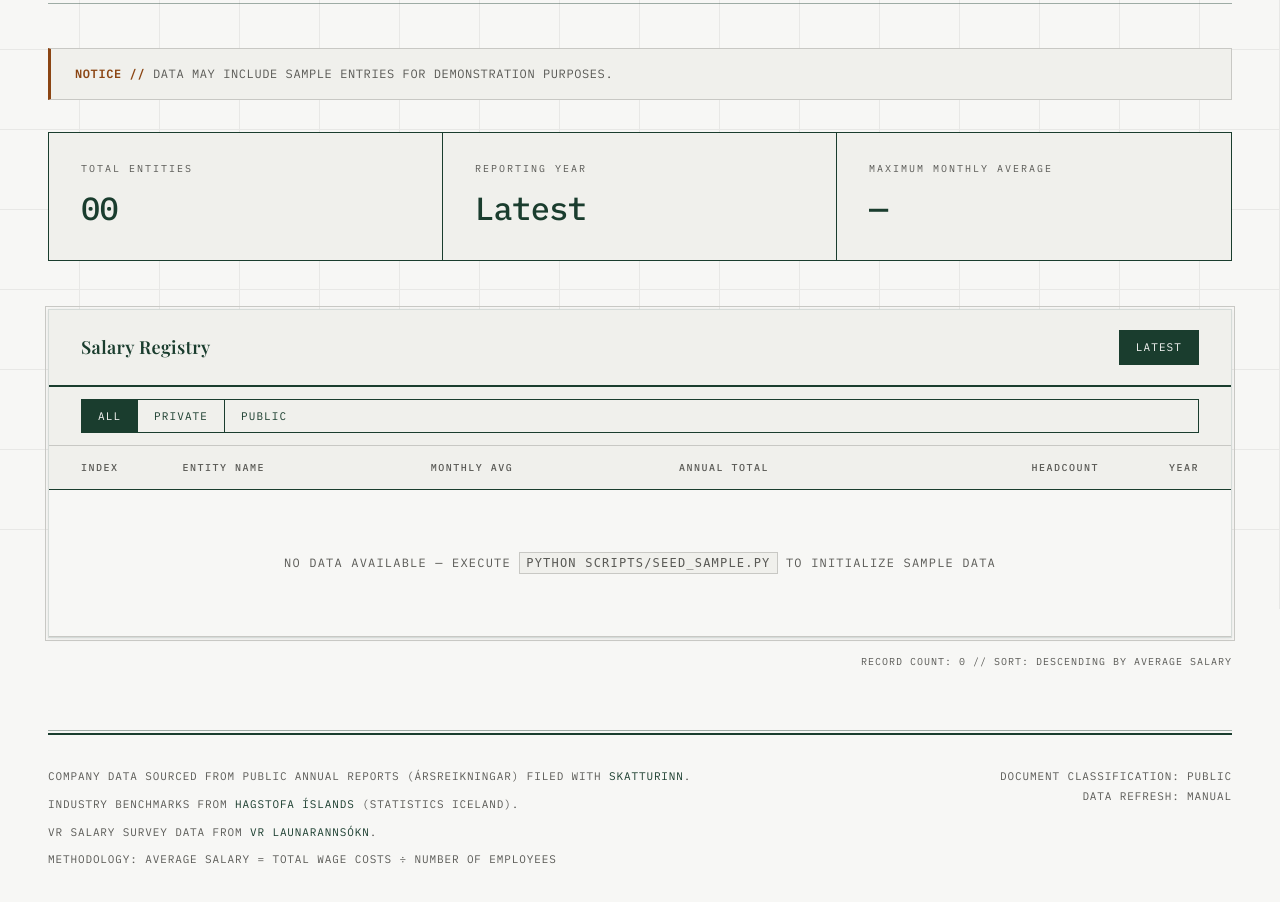
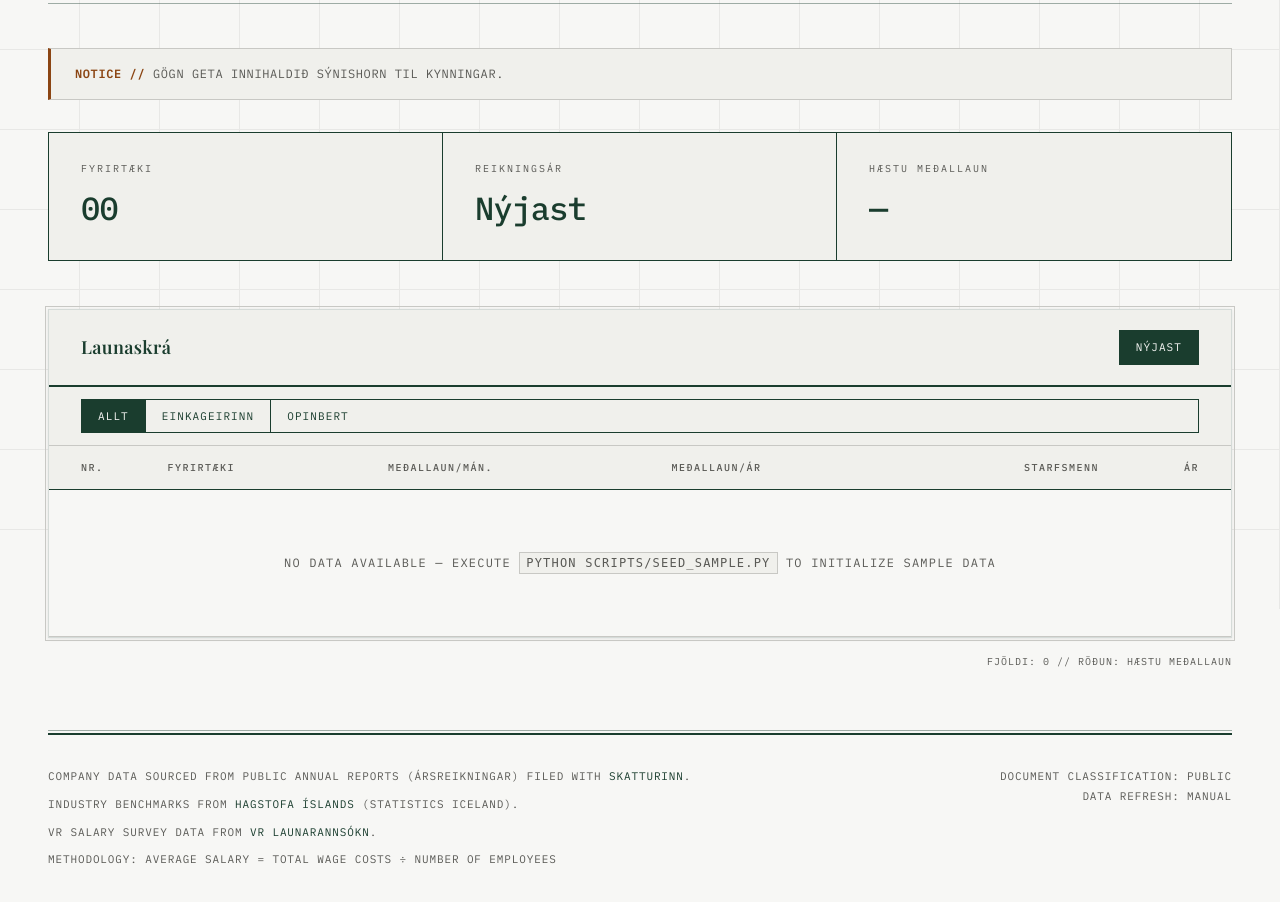
Before and after one commit to Interkz/launatrausti, a FastAPI app: page / in a window 1280 px wide. Shown: the part 191-1093 px from the top of the page. Run offline with FastAPI, Linux system fonts and the light colour scheme; data that the repository does not hold is empty.

Commit message:
fix: unhide 118 Starfatorg jobs, clean home page, translate to Icelandic
- Fixed deactivate_stale_jobs to preserve jobs with future deadlines
- Filter rankings to starfsmenn >= 3 (removes budget line items)
- Fixed 5 companies showing as raw kennitölur (Landsbankinn, Íslandsbanki, etc.)
- Translated home page headers to Icelandic
- Cleaned up 60 garbled R-prefix duplicate companies
- Reset 426 stuck scrape_log entries

Co-Authored-By: Claude Opus 4.6 (1M context) <noreply@anthropic.com>

```diff
--- a/src/database.py
+++ b/src/database.py
@@ -431,6 +431,9 @@ def get_ranked_companies(
 
     if exclude_sample:
         where_clauses.append("(ar.is_sample = 0 OR ar.is_sample IS NULL)")
+
+    # Exclude budget line items with fewer than 3 employees
+    where_clauses.append("ar.starfsmenn >= 3")
 
     where_sql = " AND ".join(where_clauses) if where_clauses else "1=1"
     params.append(limit)
@@ -1269,19 +1272,20 @@ def deactivate_stale_jobs(source: str, active_source_ids: list[str]) -> int:
     cursor = conn.cursor()
     total = 0
 
-    # (a) Not in active source IDs list
+    # (a) Not in active source IDs list — but keep jobs with future deadlines
     if active_source_ids:
         placeholders = ",".join("?" * len(active_source_ids))
         cursor.execute(f"""
             UPDATE job_listings SET is_active = 0, updated_at = datetime('now')
             WHERE source = ? AND source_id NOT IN ({placeholders})
             AND is_active = 1
+            AND (deadline IS NULL OR deadline < date('now'))
         """, [source] + active_source_ids)
     else:
-        # If no active IDs provided, deactivate all from this source
         cursor.execute("""
             UPDATE job_listings SET is_active = 0, updated_at = datetime('now')
             WHERE source = ? AND is_active = 1
+            AND (deadline IS NULL OR deadline < date('now'))
         """, (source,))
     total += cursor.rowcount
 
--- a/src/templates/index.html
+++ b/src/templates/index.html
@@ -1,35 +1,35 @@
 {% extends "base.html" %}
 
-{% block title %}Launatrausti - Icelandic Salary Rankings{% endblock %}
+{% block title %}Launatrausti - Launaskrá íslenskra fyrirtækja{% endblock %}
 
 {% block content %}
 {% if not has_real_data %}
 <div class="warning">
-    Data may include sample entries for demonstration purposes.
+    Gögn geta innihaldið sýnishorn til kynningar.
 </div>
 {% endif %}
 
 <div class="stats">
     <div class="stat-card">
-        <div class="label">Total Entities</div>
+        <div class="label">Fyrirtæki</div>
         <div class="value">{{ "%02d"|format(companies|length) }}</div>
     </div>
     <div class="stat-card">
-        <div class="label">Reporting Year</div>
-        <div class="value">{{ selected_year or 'Latest' }}</div>
+        <div class="label">Reikningsár</div>
+        <div class="value">{{ selected_year or 'Nýjast' }}</div>
     </div>
     <div class="stat-card">
-        <div class="label">Maximum Monthly Average</div>
+        <div class="label">Hæstu meðallaun</div>
         <div class="value">{% if companies %}{{ "{:,.0f}".format(companies[0].avg_salary // 12).replace(",", ".") }}<span style="font-size: 0.75em; margin-left: 0.25em; opacity: 0.7;">kr</span>{% else %}—{% endif %}</div>
     </div>
 </div>
 
 <div class="card">
     <div class="card-header">
-        <h2>Salary Registry</h2>
+        <h2>Launaskrá</h2>
         <div style="display: flex; gap: 1rem; align-items: center;">
             <div class="year-filter">
-                <a href="/?{% if selected_sector %}sector={{ selected_sector }}{% endif %}" {% if not selected_year %}class="active"{% endif %}>Latest</a>
+                <a href="/?{% if selected_sector %}sector={{ selected_sector }}{% endif %}" {% if not selected_year %}class="active"{% endif %}>Nýjast</a>
                 {% for year in years %}
                 <a href="/?year={{ year }}{% if selected_sector %}&sector={{ selected_sector }}{% endif %}" {% if selected_year == year %}class="active"{% endif %}>{{ year }}</a>
                 {% endfor %}
@@ -38,20 +38,20 @@
     </div>
     <div style="padding: 0.75rem 2rem; border-bottom: 1px solid var(--lumon-grid); background: var(--lumon-paper);">
         <div class="year-filter">
-            <a href="/?{% if selected_year %}year={{ selected_year }}{% endif %}" {% if not selected_sector %}class="active"{% endif %}>All</a>
-            <a href="/?sector=private{% if selected_year %}&year={{ selected_year }}{% endif %}" {% if selected_sector == 'private' %}class="active"{% endif %}>Private</a>
-            <a href="/?sector=public{% if selected_year %}&year={{ selected_year }}{% endif %}" {% if selected_sector == 'public' %}class="active"{% endif %}>Public</a>
+            <a href="/?{% if selected_year %}year={{ selected_year }}{% endif %}" {% if not selected_sector %}class="active"{% endif %}>Allt</a>
+            <a href="/?sector=private{% if selected_year %}&year={{ selected_year }}{% endif %}" {% if selected_sector == 'private' %}class="active"{% endif %}>Einkageirinn</a>
+            <a href="/?sector=public{% if selected_year %}&year={{ selected_year }}{% endif %}" {% if selected_sector == 'public' %}class="active"{% endif %}>Opinbert</a>
         </div>
     </div>
     <table>
         <thead>
             <tr>
-                <th style="width: 80px;">Index</th>
-                <th>Entity Name</th>
-                <th>Monthly Avg</th>
-                <th>Annual Total</th>
-                <th style="text-align: right;">Headcount</th>
-                <th style="text-align: right; width: 100px;">Year</th>
+                <th style="width: 80px;">Nr.</th>
+                <th>Fyrirtæki</th>
+                <th>Meðallaun/mán.</th>
+                <th>Meðallaun/ár</th>
+                <th style="text-align: right;">Starfsmenn</th>
+                <th style="text-align: right; width: 100px;">Ár</th>
             </tr>
         </thead>
         <tbody>
@@ -78,6 +78,6 @@
 </div>
 
 <div class="page-meta" style="font-family: var(--font-mono); font-size: 0.625rem; color: var(--lumon-text-secondary); text-transform: uppercase; letter-spacing: 0.1em; text-align: right; margin-top: -2rem;">
-    Record Count: {{ companies|length }} // Sort: Descending by Average Salary
+    Fjöldi: {{ companies|length }} // Röðun: Hæstu meðallaun
 </div>
 {% endblock %}
```
